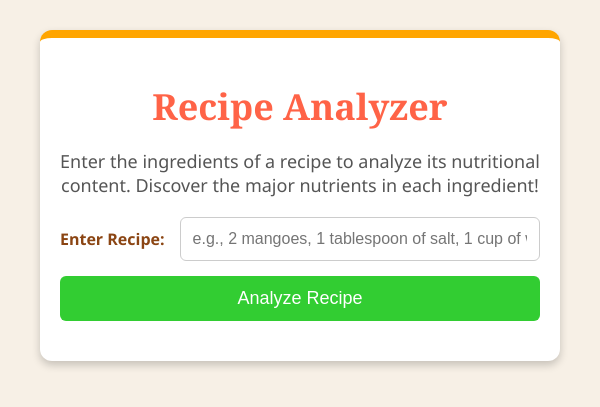
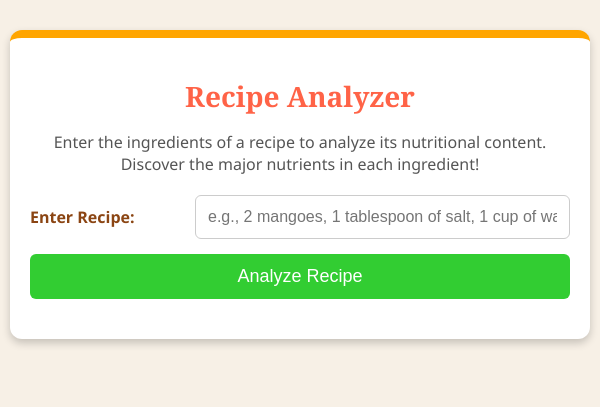
Before and after one commit to inno-waluza/nutrition-analyzer, a Django app: template nutrition_analyzer/templates/analyze.html in a window 600 px wide. Shown: the top 407 px of the page. Run offline with Django 5.2, Linux system fonts and the light colour scheme; the template is opened without the code that fills it, so the values that code supplies are empty.

Commit message:
responsive

```diff
--- a/nutrition_analyzer/templates/analyze.html
+++ b/nutrition_analyzer/templates/analyze.html
@@ -13,7 +13,7 @@
             color: #333;
         }
         .container {
-            width: 80%;
+            width: 90%;
             max-width: 800px;
             margin: 30px auto;
             padding: 20px;
@@ -26,7 +26,7 @@
             text-align: center;
             color: #FF6347;
             font-family: 'Georgia', serif;
-            font-size: 36px;
+            font-size: 32px;
             margin-bottom: 10px;
         }
         .description {
@@ -37,16 +37,16 @@
         }
         .form-group {
             display: flex;
-            align-items: center;
+            flex-direction: column;
+            align-items: stretch;
             margin-bottom: 15px;
         }
         label {
-            margin-right: 15px;
+            margin-bottom: 8px;
             font-weight: bold;
             color: #8B4513;
         }
         input[type="text"] {
-            flex: 1;
             padding: 12px;
             border: 1px solid #ccc;
             border-radius: 6px;
@@ -102,6 +102,31 @@
         }
         .hidden {
             display: none;
+        }
+
+        /* Responsive Design */
+        @media (min-width: 600px) {
+            .form-group {
+                flex-direction: row;
+                align-items: center;
+            }
+            label {
+                margin-bottom: 0;
+                margin-right: 15px;
+                flex: 0 0 150px;
+            }
+            input[type="text"] {
+                flex: 1;
+            }
+        }
+
+        @media (max-width: 600px) {
+            h1 {
+                font-size: 28px;
+            }
+            .description {
+                font-size: 16px;
+            }
         }
     </style>
 </head>
```
Also changed, not shown: 2 other files.
